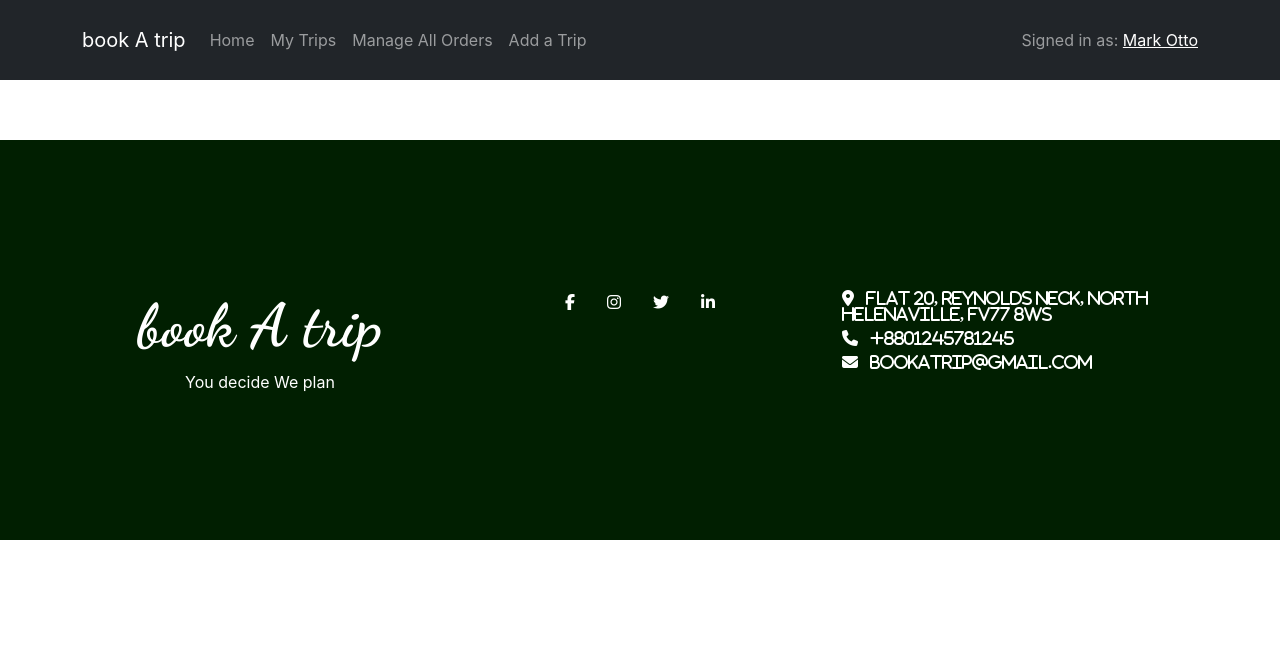
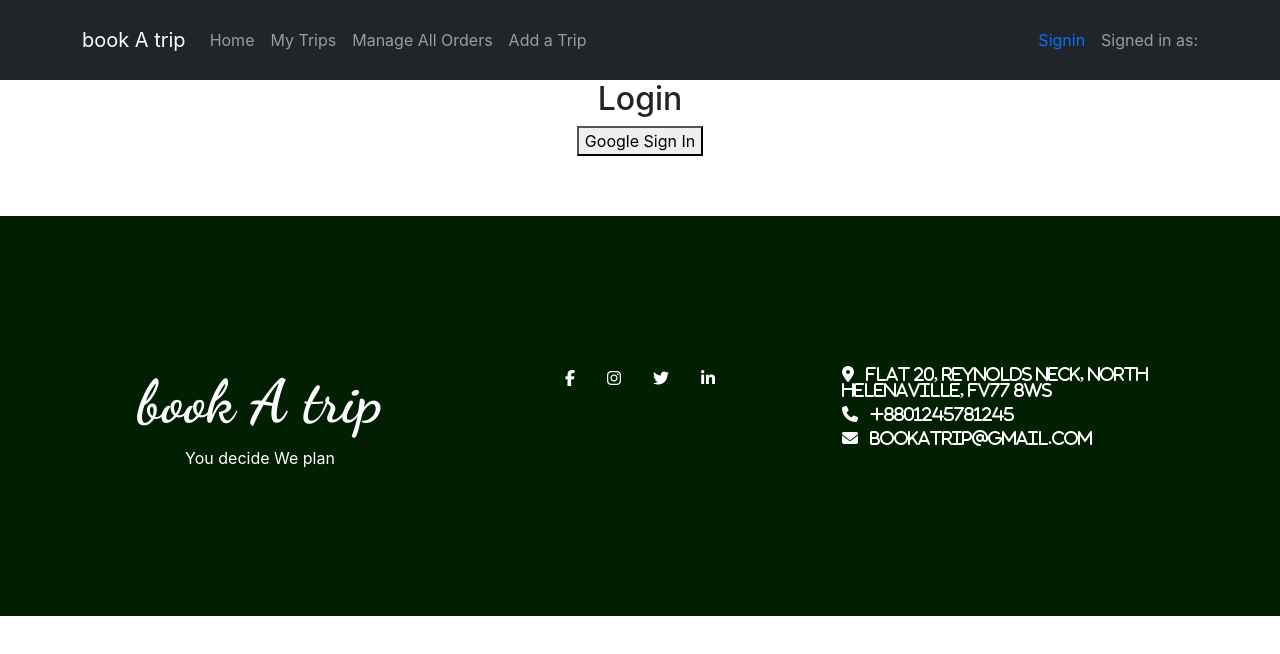
Before and after one commit to Tasnimmostari19/tourism-or-delivery-website-client-side, a React (Create React App) app: page /signin in a window 1280 px wide. Shown: the top 654 px of the page. Built offline with nearby package versions, Linux system fonts and the light colour scheme; no server answers.

Commit message:
authentication added

```diff
--- a/package.json
+++ b/package.json
@@ -13,6 +13,7 @@
     "@testing-library/react": "^11.1.0",
     "@testing-library/user-event": "^12.1.10",
     "bootstrap": "^5.1.3",
+    "firebase": "^9.2.0",
     "react": "^17.0.2",
     "react-bootstrap": "^2.0.0",
     "react-dom": "^17.0.2",
--- a/src/App.js
+++ b/src/App.js
@@ -6,10 +6,14 @@ import Header from './Pages/Shared/Header/Header';
 import Footer from './Pages/Shared/Footer/Footer';
 import Home from './Pages/Home/Home/Home';
 import PlaceOrder from './Pages/Home/Plans/PlaceOrder/PlaceOrder';
+import AuthProvider from './contexts/AuthProvider';
+import NotFound from './Pages/NotFound/NotFound';
+import SignIn from './SignIn/SignIn';
 
 function App() {
   return (
     <div className="App">
+      <AuthProvider>
         <BrowserRouter>
           <Header></Header>
           <Switch>
@@ -19,12 +23,19 @@ function App() {
             <Route path='/home'>
               <Home></Home>
             </Route>
+            <Route path='/signin'>
+              <SignIn></SignIn>
+            </Route>
             <Route path='/placeorder/:tripId'>
               <PlaceOrder></PlaceOrder>
+            </Route>
+            <Route path='*'>
+              <NotFound></NotFound>
             </Route>
           </Switch>
           <Footer></Footer>
         </BrowserRouter>
+      </AuthProvider>
 
     </div>
   );
--- /dev/null
+++ b/src/Firebase/Firebase.config.js
@@ -0,0 +1,10 @@
+const firebaseConfig = {
+    apiKey: "AIzaSyDRbT3tYKUqa_mCQDrJltw4Pnz78Sk-Z1o",
+    authDomain: "book-a-trip-e9832.firebaseapp.com",
+    projectId: "book-a-trip-e9832",
+    storageBucket: "book-a-trip-e9832.appspot.com",
+    messagingSenderId: "744255081084",
+    appId: "1:744255081084:web:bf88e849521b80946717f9"
+};
+
+export default firebaseConfig;
--- /dev/null
+++ b/src/Firebase/Firebase.init.js
@@ -0,0 +1,8 @@
+import { initializeApp } from "firebase/app";
+import firebaseConfig from "./Firebase.config";
+
+
+const initializeAuthentication = () => {
+    initializeApp(firebaseConfig);
+}
+export default initializeAuthentication;
--- /dev/null
+++ b/src/Pages/NotFound/NotFound.js
@@ -0,0 +1,11 @@
+import React from 'react';
+
+const NotFound = () => {
+    return (
+        <div>
+            <h2>Not Found</h2>
+        </div>
+    );
+};
+
+export default NotFound;
--- a/src/Pages/Shared/Header/Header.js
+++ b/src/Pages/Shared/Header/Header.js
@@ -1,7 +1,13 @@
+
 import React from 'react';
-import { Container, Nav, Navbar } from 'react-bootstrap';
+import { Button, Container, Nav, Navbar } from 'react-bootstrap';
+import { Link } from 'react-router-dom';
+import useAuth from '../../../hooks/useAuth';
+
 
 const Header = () => {
+    const { user, logOut } = useAuth();
+    console.log(user);
     return (
         <div>
             <Navbar style={{ height: '80px' }} bg="dark" variant="dark" sticky="top">
@@ -15,8 +21,11 @@ const Header = () => {
                         <Nav.Link href="#pricing">Add a Trip</Nav.Link>
                     </Nav>
                     <Navbar.Collapse className="justify-content-end">
+                        {user?.email ?
+                            <Button onClick={logOut} variant="light">Signout</Button> :
+                            <Nav.Link as={Link} to="/signin">Signin</Nav.Link>}
                         <Navbar.Text>
-                            Signed in as: <a href="#login">Mark Otto</a>
+                            Signed in as: <a href="#signin">{user?.displayName}</a>
                         </Navbar.Text>
                     </Navbar.Collapse>
                 </Container>
--- /dev/null
+++ b/src/SignIn/SignIn.js
@@ -0,0 +1,34 @@
+import React from 'react';
+import { useLocation, useHistory } from 'react-router-dom';
+import useAuth from '../hooks/useAuth';
+
+
+
+const Login = () => {
+    const { signInUsingGoogle } = useAuth();
+    const location = useLocation();
+    const history = useHistory();
+    const redirect_uri = location.state?.from || '/home';
+
+
+    const handleGoogleLogin = () => {
+        signInUsingGoogle()
+            .then(result => {
+                history.push(redirect_uri);
+            })
+    }
+
+    return (
+        <div>
+            <div>
+                <h2>Login</h2>
+                <button
+                    className="btn-regular"
+                    onClick={handleGoogleLogin}
+                >Google Sign In</button>
+            </div>
+        </div>
+    );
+};
+
+export default Login;
--- /dev/null
+++ b/src/contexts/AuthProvider.js
@@ -0,0 +1,17 @@
+import React, { createContext } from 'react';
+import useFirebase from '../hooks/useFirebase';
+
+
+export const AuthContext = createContext();
+
+const AuthProvider = ({ children }) => {
+    // const { children } = props;
+    const allContexts = useFirebase();
+    return (
+        <AuthContext.Provider value={allContexts}>
+            {children}
+        </AuthContext.Provider>
+    );
+};
+
+export default AuthProvider;
--- /dev/null
+++ b/src/hooks/useAuth.js
@@ -0,0 +1,9 @@
+import { useContext } from "react"
+import { AuthContext } from "../contexts/AuthProvider"
+
+
+const useAuth = () => {
+    return useContext(AuthContext);
+}
+
+export default useAuth;
--- /dev/null
+++ b/src/hooks/useFirebase.js
@@ -0,0 +1,50 @@
+import { useState, useEffect } from 'react';
+import { getAuth, signInWithPopup, GoogleAuthProvider, onAuthStateChanged, signOut } from "firebase/auth";
+import initializeAuthentication from '../Firebase/Firebase.init';
+
+
+initializeAuthentication();
+
+const useFirebase = () => {
+    const [user, setUser] = useState({});
+    const [loading, setLoading] = useState(true)
+    const auth = getAuth();
+    const googleProvider = new GoogleAuthProvider();
+
+    const signInUsingGoogle = () => {
+        return signInWithPopup(auth, googleProvider)
+            .finally(() => { setLoading(false) });
+    }
+
+    const logOut = () => {
+        setLoading(true);
+        signOut(auth)
+            .then(() => {
+                setUser({})
+            })
+            .finally(() => setLoading(false))
+    }
+
+    // observe whether user auth state changed or not
+    useEffect(() => {
+        const unsubscribe = onAuthStateChanged(auth, (user) => {
+            if (user) {
+                setUser(user);
+            }
+            else {
+                setUser({});
+            }
+            setLoading(false);
+        });
+        return () => unsubscribe;
+    }, [])
+
+    return {
+        user,
+        loading,
+        signInUsingGoogle,
+        logOut
+    }
+}
+
+export default useFirebase;
```
Also changed, not shown: 1 other file (tests, documents, lock files or other folders). Lines whose indentation alone changed are shown as unchanged.
